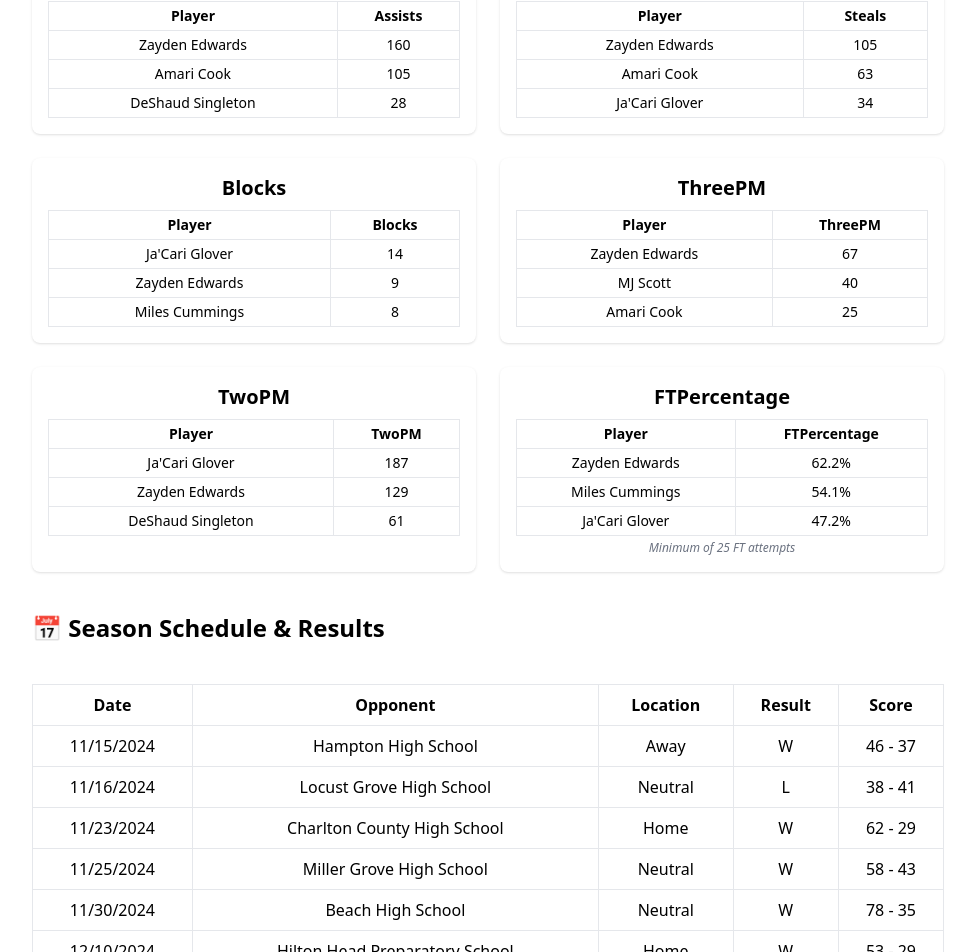
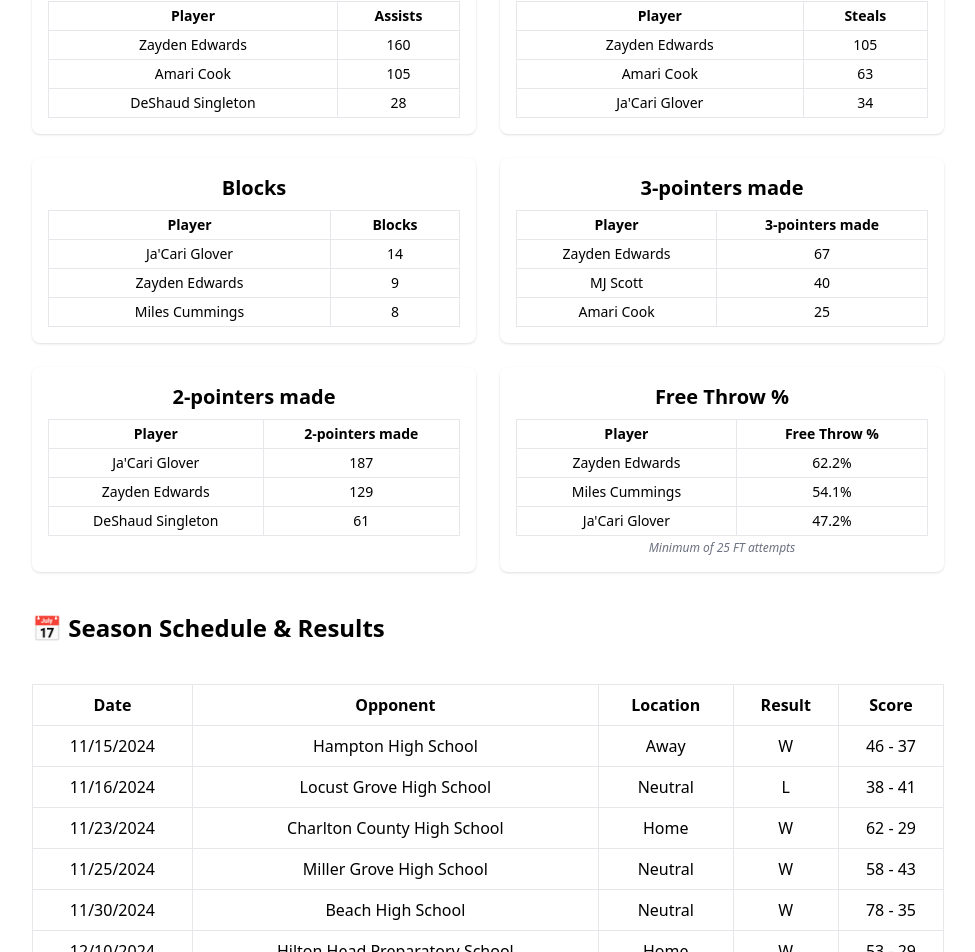
Before and after one commit to newonda1/st-andrews-basketball, a React (Vite) app: page /seasons/2024-25 in a window 1280 px wide. Shown: the part 2173-3125 px from the top of the page, without its empty margins (152-1127 px from the left). Built offline with nearby package versions, Linux system fonts and the light colour scheme.

Commit message:
Update Season2024_25.jsx

```diff
--- a/src/seasons/Season2024_25.jsx
+++ b/src/seasons/Season2024_25.jsx
@@ -6,6 +6,16 @@ function Season2024_25() {
   const [players, setPlayers] = useState([]);
   const [leadersByStat, setLeadersByStat] = useState({});
   const [uploadedPhotos, setUploadedPhotos] = useState([]);
+  const statLabels = {
+    Points: 'Points',
+    Rebounds: 'Rebounds',
+    Assists: 'Assists',
+    Steals: 'Steals',
+    Blocks: 'Blocks',
+    ThreePM: '3-pointers made',
+    TwoPM: '2-pointers made',
+    FTPercentage: 'Free Throw %'
+  };
 
   useEffect(() => {
     async function fetchData() {
@@ -126,12 +136,12 @@ function Season2024_25() {
       <div className="grid grid-cols-1 md:grid-cols-2 gap-6">
         {Object.entries(leadersByStat).map(([statName, topPlayers]) => (
           <div key={statName} className="bg-white rounded-lg shadow p-4">
-            <h3 className="text-xl font-semibold mb-2 text-center">{statName}</h3>
+            <h3 className="text-xl font-semibold mb-2 text-center">{statLabels[statName]}</h3>
             <table className="w-full text-sm text-center">
               <thead>
                 <tr>
                   <th className="border p-1">Player</th>
-                  <th className="border p-1">{statName}</th>
+                  <th className="border p-1">{statLabels[statName]}</th>
                 </tr>
               </thead>
               <tbody>
```
